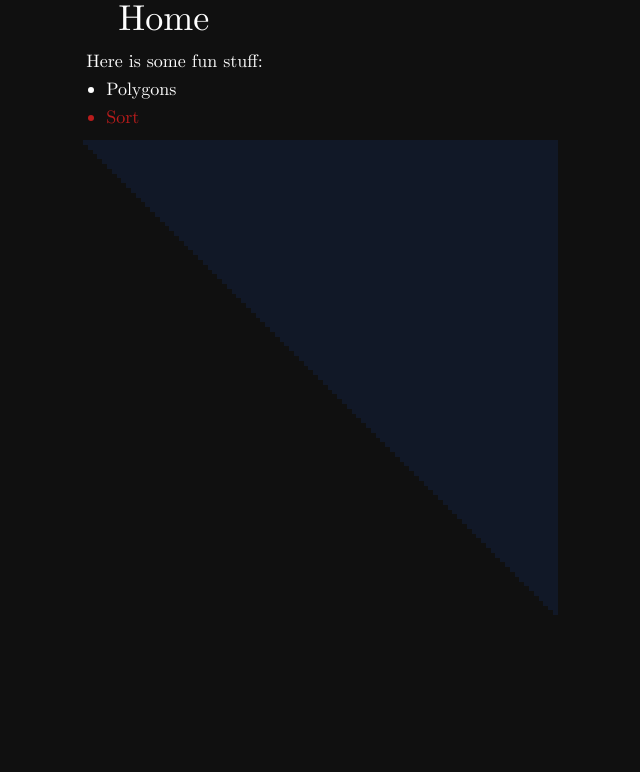
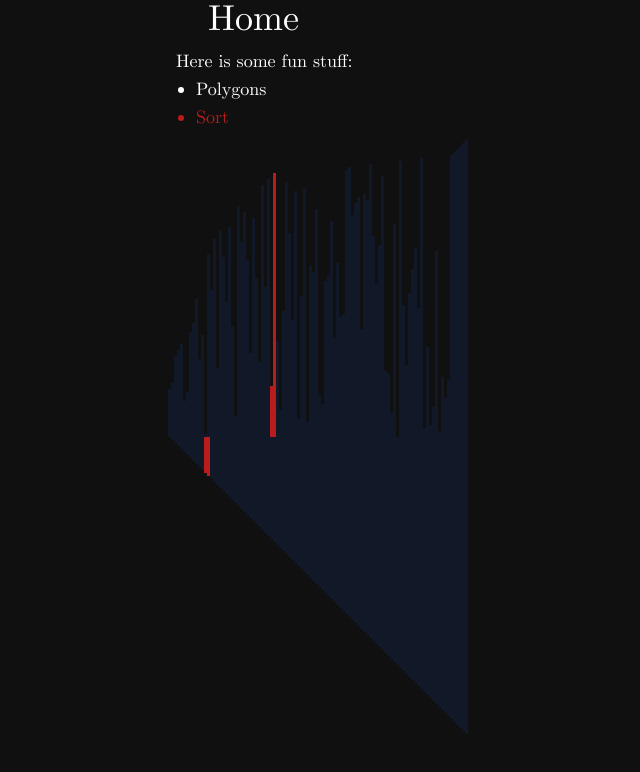
Before and after one commit to denizat/deniz.telci.org, a React app: page /fun/sort in a window 1280 px wide. Shown: the top 772 px of the page, without its empty margins (322-962 px from the left). Built offline with nearby package versions, Linux system fonts and the light colour scheme.

Commit message:
Improved? react

```diff
--- a/src/pages/fun/pages/Sort.tsx
+++ b/src/pages/fun/pages/Sort.tsx
@@ -1,40 +1,63 @@
 import React from "react"
 import "tailwindcss/tailwind.css"
 
-let min = (screen.width > screen.height ? screen.height : screen.width) * .8
+let min = (screen.width > screen.height ? screen.height : screen.width) * .5
 
 function sleep(ms: number) {
     return new Promise(resolve => setTimeout(resolve, ms));
 }
 
-class Boxes extends React.Component<{}, { arr: number[] }> {
-    max: number = 10
-    constructor() {
-        super(null)
+class WithReact extends React.Component<{}, { arr: number[], eleArr: { ele: JSX.Element, val: number }[] }> {
+    max: number = 100
+    constructor(props: null = null) {
+        super(props)
         let arr = []
         for (let i = 0; i < this.max; i++) {
-            arr.push(Math.floor(Math.random() * this.max))
+            // arr.push(Math.floor(Math.random() * this.max))
+            arr.push(i)
         }
+        arr.map((v, i, a) => {
+            let rand = Math.floor(Math.random() * this.max)
+            let tmp = a[rand]
+            a[rand] = v
+            a[i] = tmp
+
+        })
+        let eleArr = arr.map((v) => {
+            let size = min * (1 / this.max)
+            return ({ ele: <div style={{ height: v * size, width: size }} className="bg-gray-900"></div>, val: v })
+        }
+        )
         this.state = {
-            arr: arr
+            arr: arr,
+            eleArr: eleArr
         }
     }
 
 
     async denizSort() {
         let count;
-        let arr = this.state.arr
+        // let arr = this.state.eleArr.map((v) => v)
+        let arr = this.state.eleArr
+        console.log('here');
+
         while (count != arr.length) {
             count = 0;
             for (let i = 0; i < arr.length; i++) {
-                if (arr[i] > arr[i + 1]) {
+                let size = min * (1 / this.max)
+                if (arr[i].val > arr[i + 1]?.val) {
                     [arr[i], arr[i + 1]] = [arr[i + 1], arr[i]];
-                    this.setState({ arr: arr })
+                    arr[i].ele = <div style={{ height: arr[i].val * size, width: size }} className="bg-red-700"></div>
+                    arr[i + 1] ? arr[i + 1].ele = <div style={{ height: arr[i + 1].val * size, width: size }} className="bg-red-700"></div> : null
+
+                    this.setState({ eleArr: arr })
                     await sleep(1)
                 } else {
                     count += 1;
                 }
 
+                arr[i].ele = <div style={{ height: arr[i].val * size, width: size }} className="bg-gray-900"></div>
+                arr[i + 1] ? arr[i + 1].ele = <div style={{ height: arr[i + 1].val * size, width: size }} className="bg-gray-900"></div> : null
             }
         }
     }
@@ -49,23 +72,26 @@ class Boxes extends React.Component<{}, { arr: number[] }> {
 
     render() {
         return <div className="flex flex-row">{
-            this.state.arr.map(v => {
-                let size = min * (1 / this.max)
-                return (<div style={{ height: v * size, width: size }} className="bg-gray-900"></div>)
+            this.state.eleArr.map(v => {
+                return v.ele
             })
+            // this.state.arr.map(v => {
+            //     let size = min * (1 / this.max)
+            //     return (<div style={{ height: v * size, width: size }} className="bg-gray-900"></div>)
+            // })
         }</div>
     }
 
 }
 
-class Test extends React.Component {
+class ByHand extends React.Component {
     ref: React.RefObject<HTMLDivElement>
     solve: Function
     box = document.createElement("div")
     max = 100
     arr: number[] = []
-    constructor() {
-        super(null)
+    constructor(props: null = null) {
+        super(props)
         this.ref = React.createRef<HTMLDivElement>()
 
         for (let i = 0; i < this.max; i++) {
@@ -120,7 +146,7 @@ class Test extends React.Component {
                     let holdBig = big.cloneNode()
                     this.box.replaceChild(holdBig, small)
                     this.box.replaceChild(holdSmall, big)
-                    await sleep(0)
+                    await sleep(10)
 
                 } else {
                     count += 1;
@@ -142,14 +168,15 @@ class Test extends React.Component {
     }
 
     render() {
-        return <div ref={this.ref}></div>
+        return <div ref={this.ref} style={{ transform: "scaleY(-1)" }}></div>
     }
 }
 
 export default () => {
     return (
         <div className="flex flex-col" style={{ height: min }}>
-            <Test />
+            <ByHand />
+            <WithReact />
         </div>
     )
 
```
